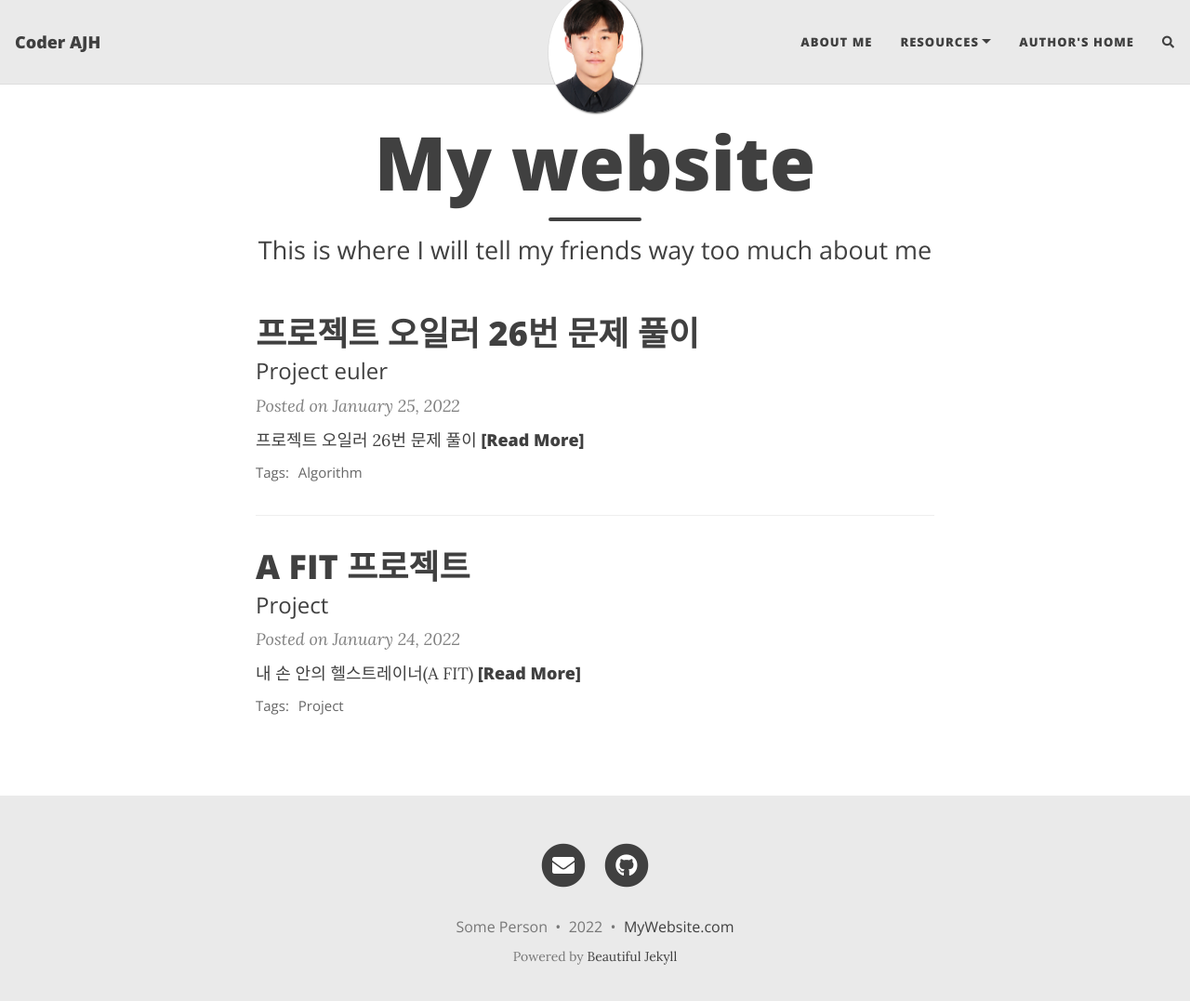
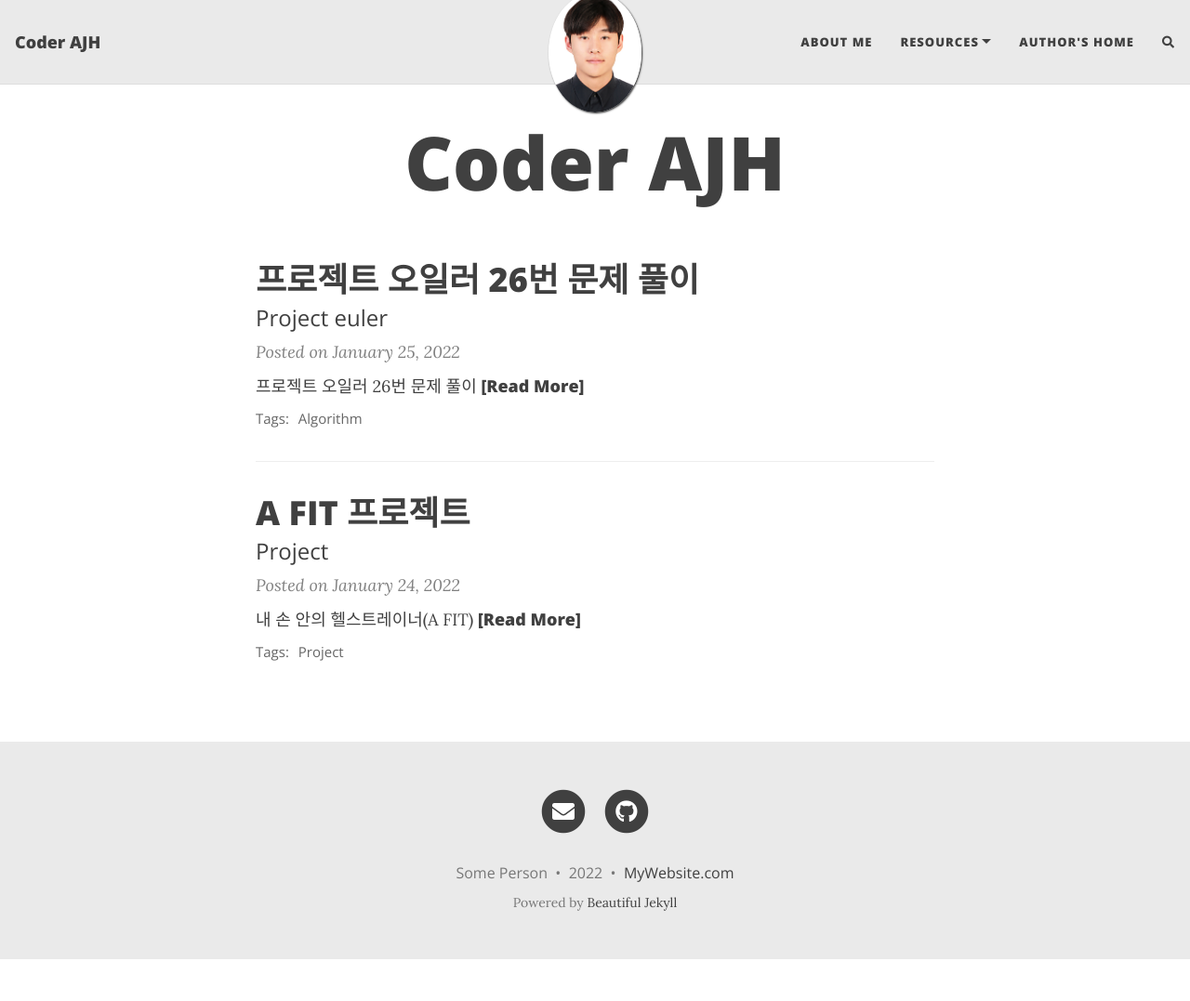
Before and after one commit to junhong625/junhong625.github.io, a Jekyll site: the page built from index.html, in a window 1280 px wide and 1090 px high. Shown: the top 1077 px of the window at 93% size. Built offline with Jekyll 4.4.1, drawn with Linux system fonts in a browser that asks for light colours; nearby versions of some CDN libraries; the list of posts is cut into pages by our own code; comment, search, counter and statistics services are not loaded.

Commit message:
Update index.html

```diff
--- a/index.html
+++ b/index.html
@@ -1,5 +1,5 @@
 ---
 layout: home
-title: My website
-subtitle: This is where I will tell my friends way too much about me
+title: Coder AJH
+subtitle:
 ---
```
